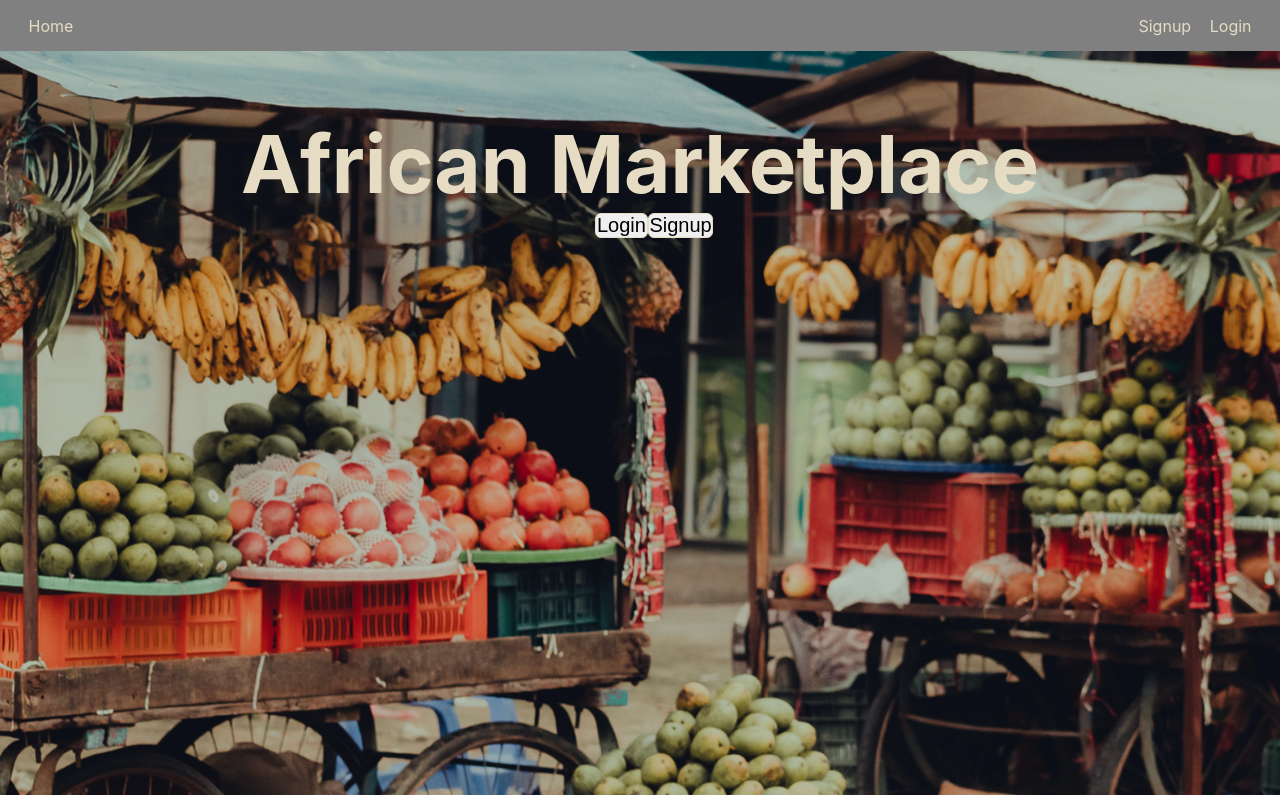
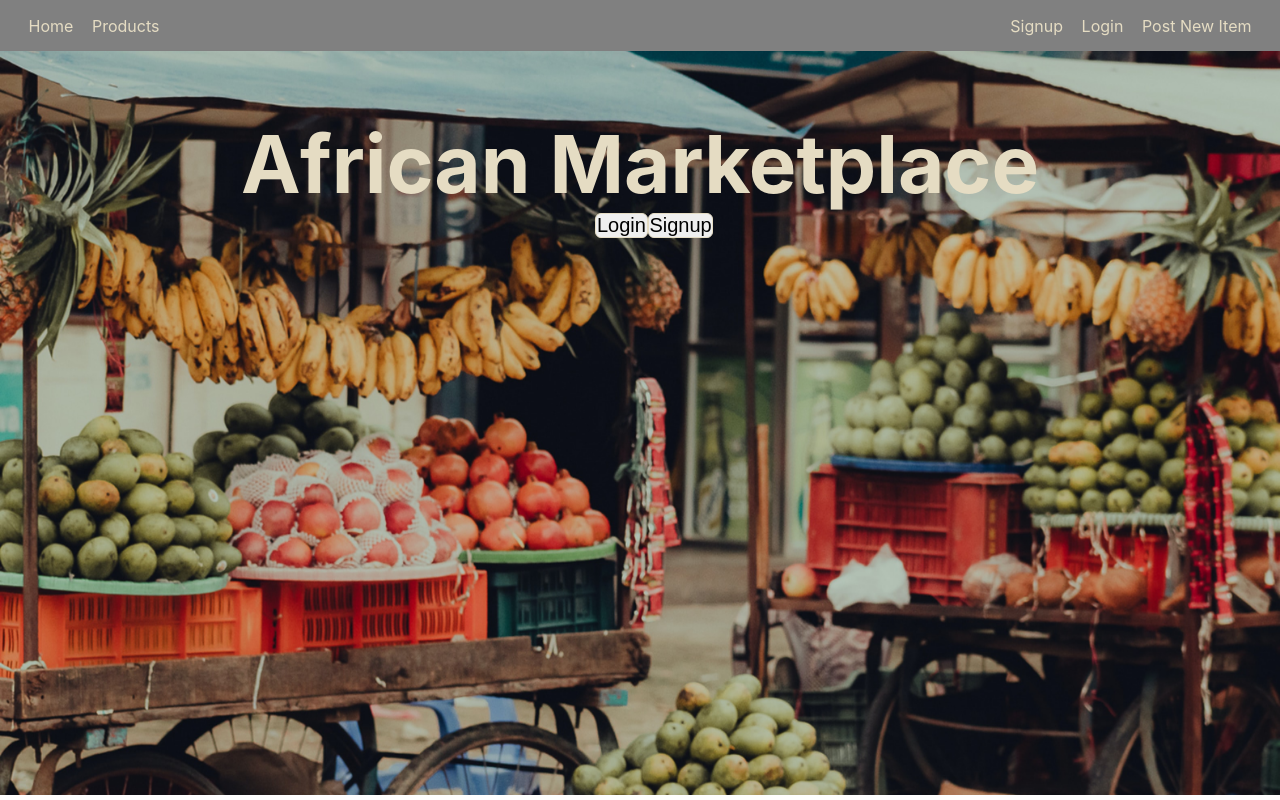
Before and after one commit to MingjunGeng/African-Marketplace-2-Group-front-end, a React (Create React App) app in the folder african-marketplace/: page / in a window 1280 px wide. Built offline with nearby package versions, Linux system fonts and the light colour scheme.

Commit message:
took away private route

```diff
--- a/african-marketplace/src/components/Header.js
+++ b/african-marketplace/src/components/Header.js
@@ -8,12 +8,14 @@ const Header = () => {
         <nav className="nav-bar">
             <div className="left-links">
                 <Link className="link" to='/'>Home</Link>
-                {localStorage.getItem('token') && <Link className="link" to='/products'>Products</Link> }
+                <Link className="link" to='/products'>Products</Link>
+                {/* {localStorage.getItem('token') && <Link className="link" to='/products'>Products</Link> } */}
             </div>
             <div className="right-links">
                 <Link className="link" to='/signup'>Signup</Link>
                 <Link className="link" to='/login'>Login</Link>
-                {localStorage.getItem('token') && <Link className="link" to='/postitem'>Post New Item</Link> }
+                <Link className="link" to='/postitem'>Post New Item</Link>
+                {/* {localStorage.getItem('token') && <Link className="link" to='/postitem'>Post New Item</Link> } */}
             </div>
         </nav>
     )
```
